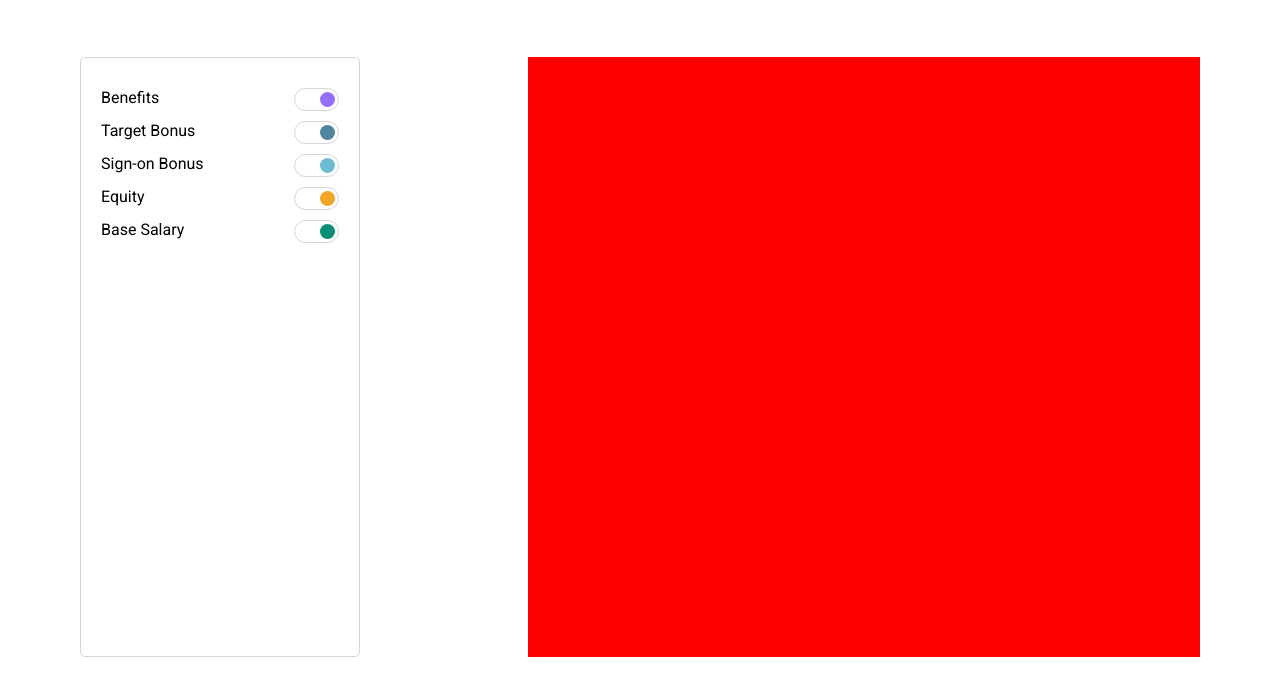
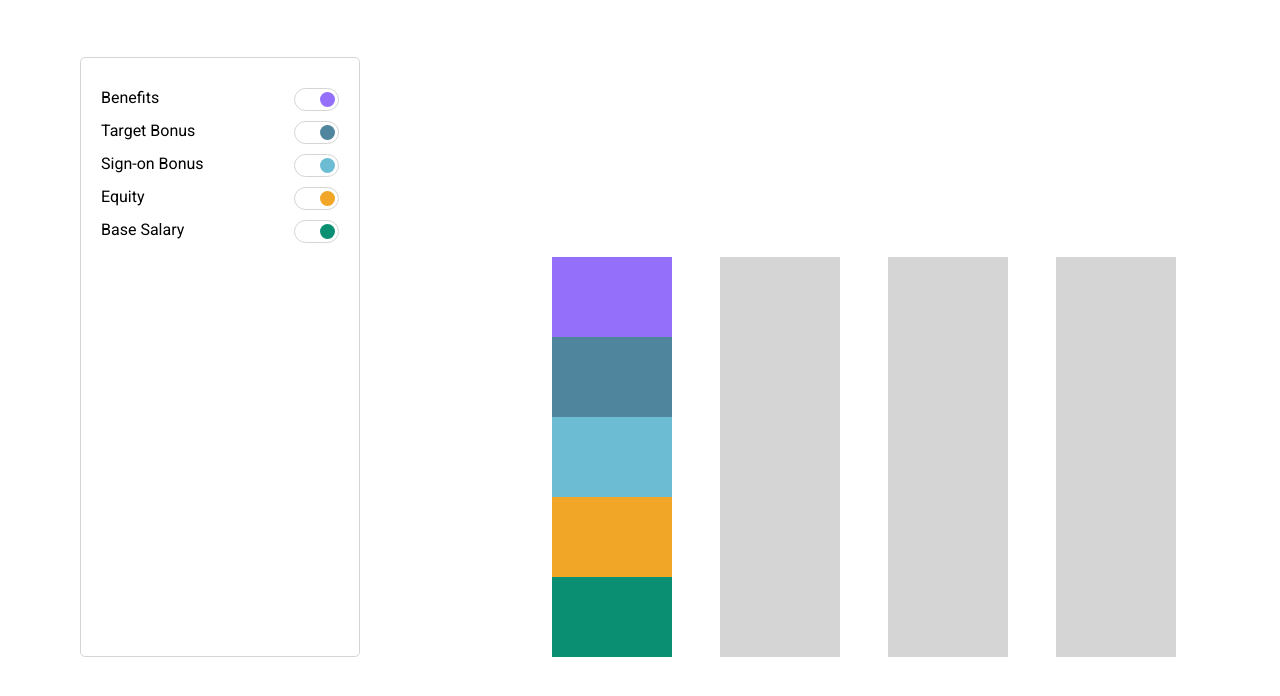
Before and after one commit to priyanshitaneja/compensation-projection, a website built with webpack: page src/index.html in a window 1280 px wide. Shown: the part 100-796 px from the top of the page. Built offline with nearby package versions, Linux system fonts and the light colour scheme.

Commit message:
bar layout + style

```diff
--- a/src/index.html
+++ b/src/index.html
@@ -59,7 +59,18 @@
           </div>
         </div>
       </div>
-      <div class="graph" style="width: 60%; background-color: red"></div>
+      <div class="graph flex flex-row flex-jsa">
+        <div class="bar flex flex-col">
+          <div class="benefits" style="height: 80px"></div>
+          <div class="target" style="height: 80px"></div>
+          <div class="sign-on" style="height: 80px"></div>
+          <div class="equity" style="height: 80px"></div>
+          <div class="base-salary" style="height: 80px"></div>
+        </div>
+        <div class="bar"></div>
+        <div class="bar"></div>
+        <div class="bar"></div>
+      </div>
     </section>
   </body>
 </html>
--- a/src/styles/common.scss
+++ b/src/styles/common.scss
@@ -13,3 +13,7 @@
 .flex-jsb {
   justify-content: space-between;
 }
+
+.flex-jsa {
+  justify-content: space-around;
+}
--- a/src/styles/index.scss
+++ b/src/styles/index.scss
@@ -30,4 +30,35 @@
     width: 25%;
     padding: 20px;
   }
+
+  .graph {
+    width: 60%;
+
+    .bar {
+      width: 120px;
+      background-color: $grey;
+      height: 400px;
+      align-self: flex-end;
+
+      .benefits {
+        background-color: $benefits;
+      }
+
+      .target {
+        background-color: $targetBonus;
+      }
+
+      .sign-on {
+        background-color: $signOnBonus;
+      }
+
+      .equity {
+        background-color: $equity;
+      }
+
+      .base-salary {
+        background-color: $baseSalary;
+      }
+    }
+  }
 }
```
